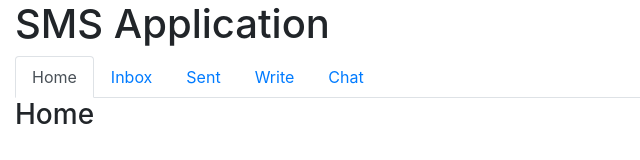
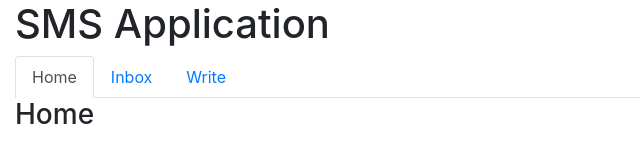
Before and after one commit to MickeyMuis007/Chatting-Angular, an Angular app: page /home in a window 1280 px wide. Shown: the top 160 px of the page, without its empty margins (0-640 px from the left). Built offline with nearby package versions, Linux system fonts and the light colour scheme.

Commit message:
Remove displaying Sent and Chat on nav bar

```diff
--- a/src/app/components/nav-bar/nav-bar.component.html
+++ b/src/app/components/nav-bar/nav-bar.component.html
@@ -2,8 +2,8 @@
     <div class="nav nav-tabs">
         <a class="nav-item nav-link active" routerLink="/home">Home</a>
         <a class="nav-item nav-link" routerLink="/inbox">Inbox</a>
-        <a class="nav-item nav-link" routerLink="/sent">Sent</a>
+        <!-- <a class="nav-item nav-link" routerLink="/sent">Sent</a> -->
         <a class="nav-item nav-link" routerLink="/write">Write</a>
-        <a class="nav-item nav-link" routerLink="/chat">Chat</a>
+        <!-- <a class="nav-item nav-link" routerLink="/chat">Chat</a> -->
     </div>
 </nav>
```
